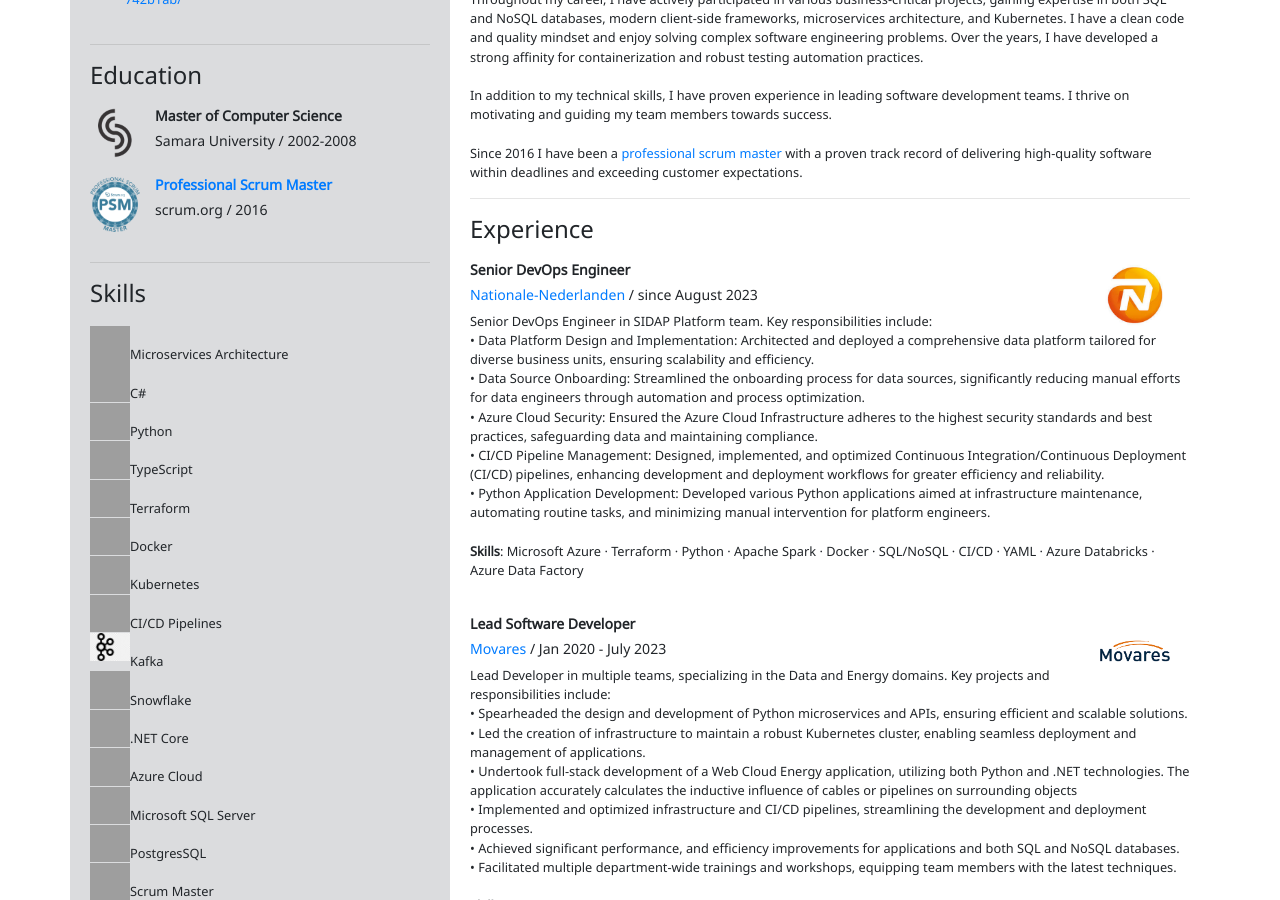
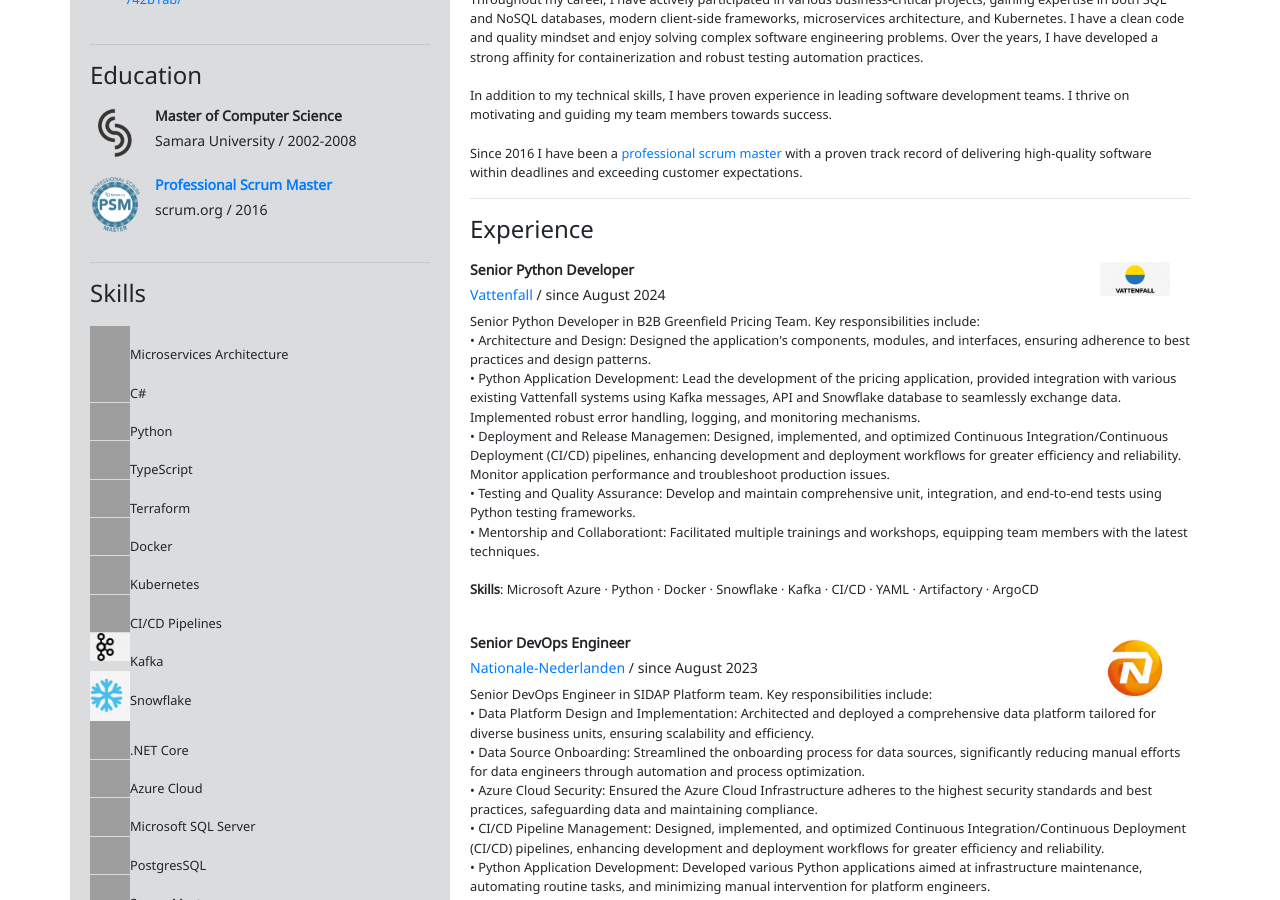
Before and after one commit to iyakovich/irinayakovich.github.io, a Jekyll site: the page built from index.html, in a window 1280 px wide and 900 px high, scrolled down 351 px. Built offline with Jekyll 4.4.1, drawn with Linux system fonts in a browser that asks for light colours; grey boxes are pictures that could not be loaded.

Commit message:
added extra skills

```diff
--- a/_data/linkedin/Positions.csv
+++ b/_data/linkedin/Positions.csv
@@ -1,4 +1,5 @@
 Company Name,Title,Description,Location,Started On,Finished On
+Vattenfall,Senior Python Developer,"Senior Python Developer in B2B Greenfield Pricing Team. Key responsibilities include:•	Architecture and Design: Designed the application's components, modules, and interfaces, ensuring adherence to best practices and design patterns.•	Python Application Development: Lead the development of the pricing application, provided integration with various existing Vattenfall systems using Kafka messages, API and Snowflake database to seamlessly exchange data. Implemented robust error handling, logging, and monitoring mechanisms.•	Deployment and Release Managemen: Designed, implemented, and optimized Continuous Integration/Continuous Deployment (CI/CD) pipelines, enhancing development and deployment workflows for greater efficiency and reliability. Monitor application performance and troubleshoot production issues. •	Testing and Quality Assurance: Develop and maintain comprehensive unit, integration, and end-to-end tests using Python testing frameworks.•	Mentorship and Collaborationt:  Facilitated multiple trainings and workshops, equipping team members with the latest techniques.Skills: Microsoft Azure · Python · Docker · Snowflake · Kafka · CI/CD · YAML · Artifactory · ArgoCD","Amsterdam, Netherlands", August 2024
 Nationale-Nederlanden,Senior DevOps Engineer,"Senior DevOps Engineer in SIDAP Platform team. Key responsibilities include:•	Data Platform Design and Implementation: Architected and deployed a comprehensive data platform tailored for diverse business units, ensuring scalability and efficiency.•	Data Source Onboarding: Streamlined the onboarding process for data sources, significantly reducing manual efforts for data engineers through automation and process optimization.•	Azure Cloud Security: Ensured the Azure Cloud Infrastructure adheres to the highest security standards and best practices, safeguarding data and maintaining compliance.•	CI/CD Pipeline Management: Designed, implemented, and optimized Continuous Integration/Continuous Deployment (CI/CD) pipelines, enhancing development and deployment workflows for greater efficiency and reliability.•	Python Application Development: Developed various Python applications aimed at infrastructure maintenance, automating routine tasks, and minimizing manual intervention for platform engineers.Skills: Microsoft Azure · Terraform · Python · Apache Spark · Docker · SQL/NoSQL · CI/CD · YAML · Azure Databricks · Azure Data Factory","The Hague, Netherlands",August 2023
 Movares,Lead Software Developer,"Lead Developer in multiple teams, specializing in the Data and Energy domains. Key projects and responsibilities include:•	Spearheaded the design and development of Python microservices and APIs, ensuring efficient and scalable solutions.•	Led the creation of infrastructure to maintain a robust Kubernetes cluster, enabling seamless deployment and management of applications.•	Undertook full-stack development of a Web Cloud Energy application, utilizing both Python and .NET technologies. The application accurately calculates the inductive influence of cables or pipelines on surrounding objects•	 Implemented and optimized infrastructure and CI/CD pipelines, streamlining the development and deployment processes. •	Achieved significant performance, and efficiency improvements for applications and both SQL and NoSQL databases. •	Facilitated multiple department-wide trainings and workshops, equipping team members with the latest techniques. Skills: C# · Python · CI/CD · Kubernetes · Docker · PostgreSQL · Terraform · REST · FastAPI · Django · .NET Core · Kibana · Grafana · YAML · Helm · Azure Service Bus · Cosmos DB · Azure Functions · TypeScript · Angular · End-to-End (E2E) Testing","Utrecht, Netherlands",Jan 2020, July 2023
 Deloitte,Scrum Master/ Senior Software Developer,"As a key contributor, I was responsible for the design, implementation, and successful release of multiple Tax-related applications. Some of my core responsibilities included:•	Successfully leading a development team of 6 people, fostering collaboration and achieving project milestones. •	Implemented and enforced code style guidelines and established regular code reviews, ensuring high-quality code. •	 Demonstrated expertise in both front-end and back-end development, delivering robust Tax-related applications.•	Led the migration of applications to Microsoft Azure, leveraging its scalability and reliability. •	Implemented improvements to test coverage and release pipelines, resulting in streamlined and efficient development processes. Skills: Microsoft Azure · CI/CD · C# · .NET Core · Microsoft SQL Server · Python · TypeScript · JavaScript · Angular · Vue.js · Entity Framework · LINQ · HTML ·CSS · SpecFlow","Amsterdam Area, Netherlands",May 2018,Jan 2020
--- a/_data/linkedin/Positions_dotnet.csv
+++ b/_data/linkedin/Positions_dotnet.csv
@@ -1,4 +1,5 @@
 Company Name,Title,Description,Location,Started On,Finished On
+Vattenfall,Senior Python Developer,"Senior Python Developer in B2B Greenfield Pricing Team. Key responsibilities include:•	Architecture and Design: Designed the application's components, modules, and interfaces, ensuring adherence to best practices and design patterns.•	Python Application Development: Lead the development of the pricing application, provided integration with various existing Vattenfall systems using Kafka messages, API and Snowflake database to seamlessly exchange data. Implemented robust error handling, logging, and monitoring mechanisms.•	Deployment and Release Managemen: Designed, implemented, and optimized Continuous Integration/Continuous Deployment (CI/CD) pipelines, enhancing development and deployment workflows for greater efficiency and reliability. Monitor application performance and troubleshoot production issues. •	Testing and Quality Assurance: Develop and maintain comprehensive unit, integration, and end-to-end tests using Python testing frameworks.•	Mentorship and Collaborationt:  Facilitated multiple trainings and workshops, equipping team members with the latest techniques.Skills: Microsoft Azure · Python · Docker · Snowflake · Kafka · CI/CD · YAML · Artifactory · ArgoCD","Amsterdam, Netherlands", August 2024
 Nationale-Nederlanden,Senior DevOps Engineer,"Senior DevOps Engineer in SIDAP Platform team. Key responsibilities include:•	Data Platform Design and Implementation: Architected and deployed a comprehensive data platform tailored for diverse business units, ensuring scalability and efficiency.•	Data Source Onboarding: Streamlined the onboarding process for data sources, significantly reducing manual efforts for data engineers through automation and process optimization.•	Azure Cloud Security: Ensured the Azure Cloud Infrastructure adheres to the highest security standards and best practices, safeguarding data and maintaining compliance.•	CI/CD Pipeline Management: Designed, implemented, and optimized Continuous Integration/Continuous Deployment (CI/CD) pipelines, enhancing development and deployment workflows for greater efficiency and reliability.•	Python Application Development: Developed various Python applications aimed at infrastructure maintenance, automating routine tasks, and minimizing manual intervention for platform engineers.Skills: Microsoft Azure · Terraform · Python · Apache Spark · Docker · SQL/NoSQL · CI/CD · YAML · Azure Databricks · Azure Data Factory","The Hague, Netherlands",August 2023
 Movares,Lead Software Developer,"Lead Developer in multiple teams, specializing in the Data and Energy domains. Key projects and responsibilities include:•	Spearheaded the design and development of Python microservices and APIs, ensuring efficient and scalable solutions.•	Led the creation of infrastructure to maintain a robust Kubernetes cluster, enabling seamless deployment and management of applications.•	Undertook full-stack development of a Web Cloud Energy application, utilizing both Python and .NET technologies. The application accurately calculates the inductive influence of cables or pipelines on surrounding objects•	 Implemented and optimized infrastructure and CI/CD pipelines, streamlining the development and deployment processes. •	Achieved significant performance, and efficiency improvements for applications and both SQL and NoSQL databases. •	Facilitated multiple department-wide trainings and workshops, equipping team members with the latest techniques. Skills: C# · .NET Core · Azure · Azure Service Bus · Azure Functions · Cl/CD · Cosmos DB · Typescript · Angular · Kubernetes · Docker · Terraform · Helm · Python · REST · FastAPI · Django · SQLAlchemy · PostgreSQL · Kibana · Grafana · YAML · End-to-End (E2E) Testing","Utrecht, Netherlands",Jan 2020,Jan 2020, July 2023
 Deloitte,Scrum Master/ Senior Software Developer,"As a key contributor, I was responsible for the design, implementation, and successful release of multiple Tax-related applications. Some of my core responsibilities included:•	Successfully leading a development team of 6 people, fostering collaboration and achieving project milestones. •	Implemented and enforced code style guidelines and established regular code reviews, ensuring high-quality code. •	 Demonstrated expertise in both front-end and back-end development, delivering robust Tax-related applications.•	Led the migration of applications to Microsoft Azure, leveraging its scalability and reliability. •	Implemented improvements to test coverage and release pipelines, resulting in streamlined and efficient development processes. Skills: Microsoft Azure · Cl/CD · C# · .NET Core · Microsoft SQL Server · Entity Framework · LINQ · Typescript · JavaScript · Angular · Vue.js · HTML· CSS · SpecFlow · Python","Amsterdam Area, Netherlands",May 2018,Jan 2020
--- a/_data/pluralsight/iq.json
+++ b/_data/pluralsight/iq.json
@@ -45,7 +45,7 @@
     },
     {
         "title": "Snowflake",
-        "icon": "https://pluralsight2.imgix.net/paths/images/snow-flake-08c8c3a0b5.png",
+        "icon": "/assets/images/skills/snowflake.png",
         "level": "expert"
     },
     {
```
Also changed, not shown: assets/images/companies/vattenfall.png, assets/images/skills/snowflake.png.
